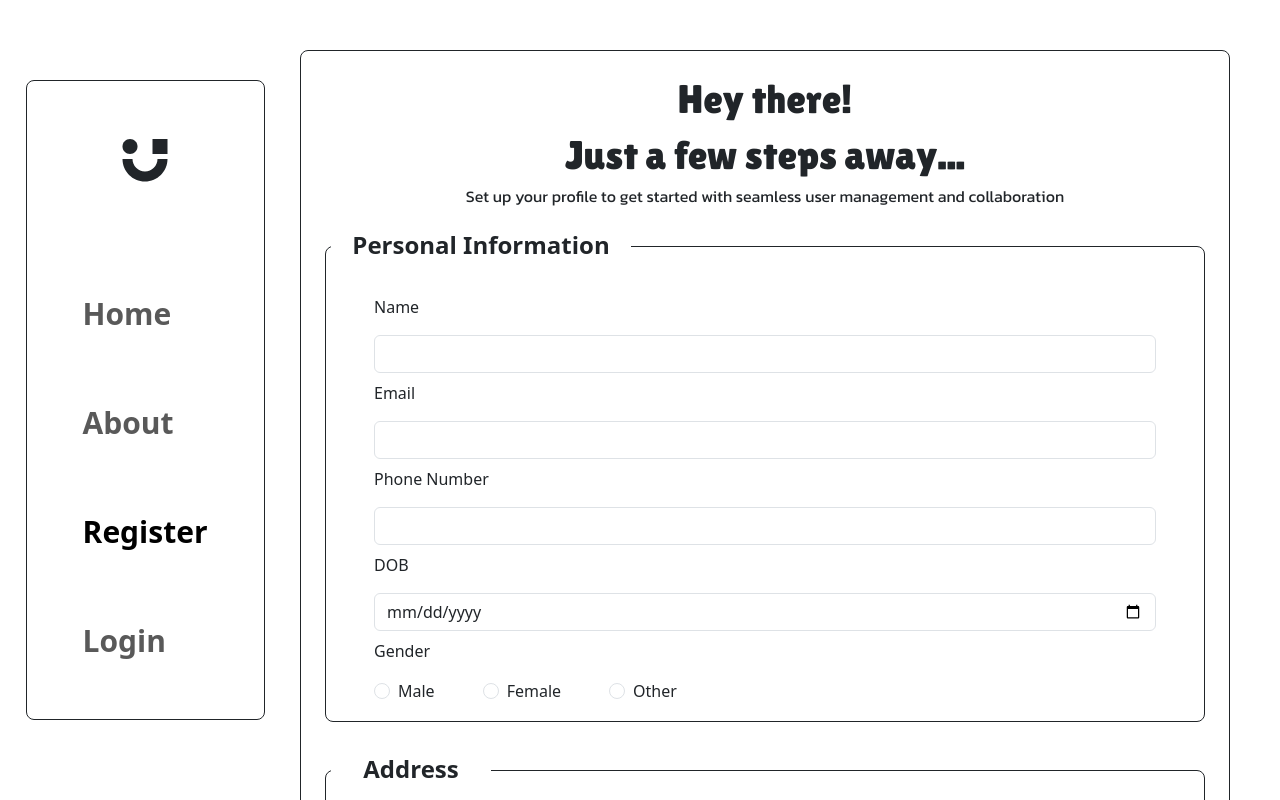
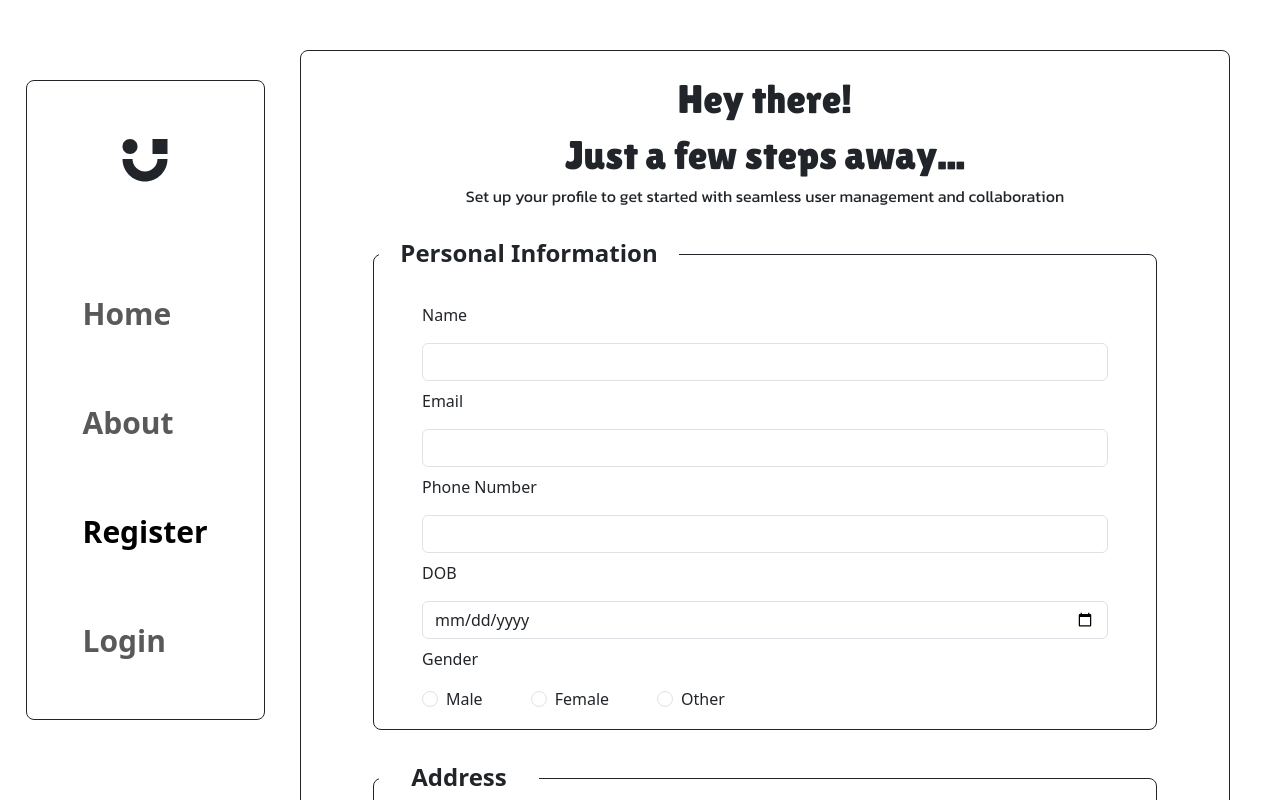
Before and after one commit to R-S-A-N-J-A-Y/User-Management, a React (Vite) app: page /register in a window 1280 px wide. Shown: the top 800 px of the page. Built offline with nearby package versions, Linux system fonts and the light colour scheme.

Commit message:
Completed register Form UI

```diff
--- a/src/Components/RegisterForm.jsx
+++ b/src/Components/RegisterForm.jsx
@@ -150,6 +150,7 @@ const RegisterForm = () => {
   };
 
   const callBackend = async () => {
+    console.log(user);
     try {
       const response = await axios.post(
         "http://localhost:3000/api/createuser",
@@ -158,7 +159,7 @@ const RegisterForm = () => {
       console.log(response);
       return true;
     } catch (err) {
-      console.log(err);
+      console.log("Error", err);
     }
     return false;
   };
--- a/src/Pages/Register.jsx
+++ b/src/Pages/Register.jsx
@@ -13,7 +13,7 @@ const Register = () => {
           collaboration
         </h3>
       </div>
-      <div className="middle p-0">
+      <div className="middle px-5 py-2">
         <RegisterForm />
       </div>
       <div className="bottom">
```
